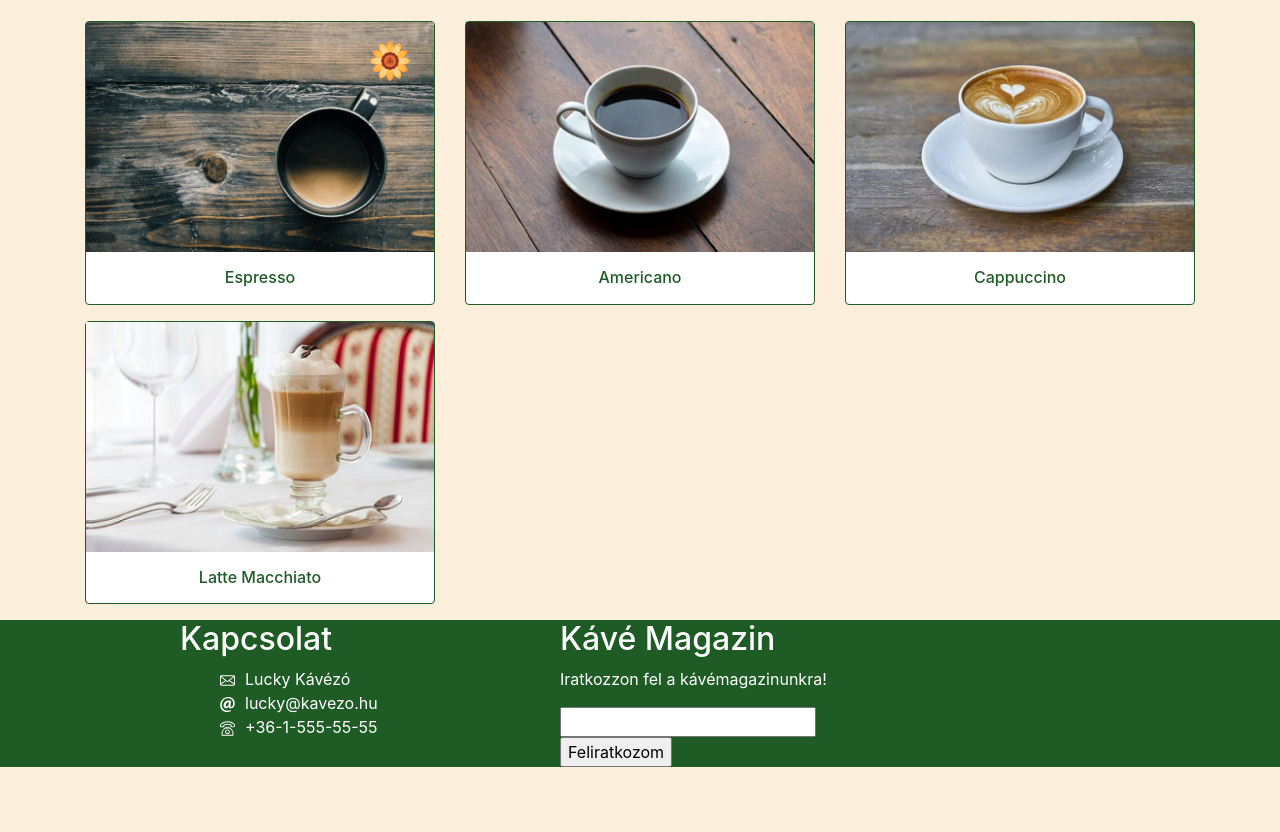
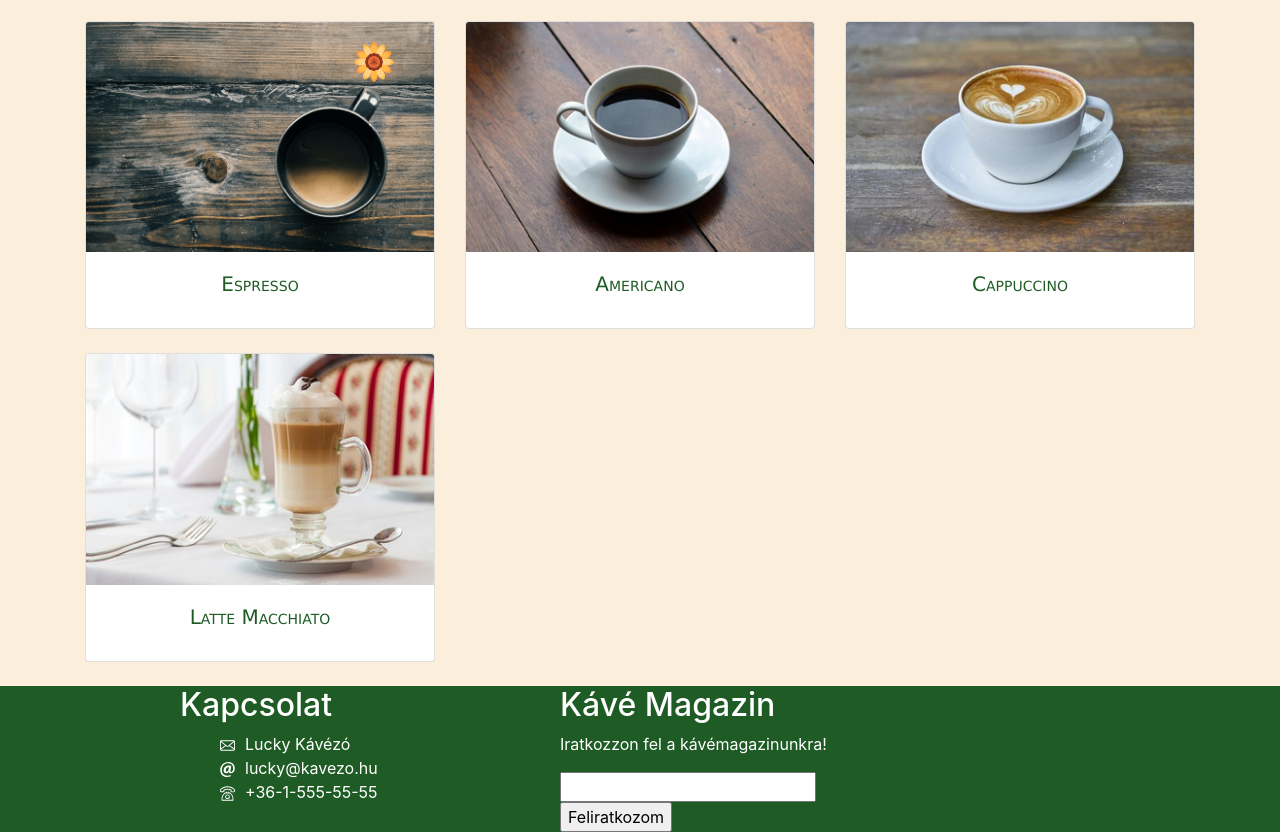
Before and after one commit to kepzes2021/kepzes2021.github.io, a plain HTML site: page kavefajtak.html in a window 1280 px wide. Shown: the part 475-1307 px from the top of the page. Before the commit the page ends 1242 px from the top, so only its background shows below. Drawn offline with nearby package versions, Linux system fonts and the light colour scheme; a web font is replaced by a local one.

Commit message:
modal, card elkészítése

```diff
--- a/css/style.css
+++ b/css/style.css
@@ -1,8 +1,12 @@
 @import url('https://fonts.googleapis.com/css2?family=Fredericka+the+Great&display=swap');
 
 /*oldalbeállítások*/
-body:not(#home){
+body:not(#home), .modal-content{
     background-color: #fbefdb;
+}
+
+.modal-header, .modal-footer{
+    background-color: rgb(209, 190, 154);
 }
 
 #home{
@@ -62,14 +66,9 @@ h1:not(#home h1){
     background-color: #fff;
 }
 
-.kave h2 {
-    font-size: 1rem;
-    text-align: center;
-    margin-top: 1rem;
-    margin-bottom: 1rem;
-}
 
-.kave:hover {
+
+.card:hover {
     box-shadow: 0px 0px 5px #1f5b25;
 }
 
@@ -78,6 +77,10 @@ h5{
     font-variant: small-caps;
     color: #1f5c25;
     font-family: Verdana, Geneva, Tahoma, sans-serif;
+}
+
+a:hover {
+    text-decoration: none;
 }
 
 /*lábléc*/
--- a/kavefajtak.html
+++ b/kavefajtak.html
@@ -36,31 +36,83 @@
                 <h1 class="my-4">Lucky - Kávéfajták</h1>
             </div>
         </div>
+        <div class="row row-cols-1 row-cols-md-3">
+            <div class="col mb-4">
+                <a href="#" data-toggle="modal" data-target="#espressoModal">
+              <div class="card">
+                <img src="img/sunflower.svg" id="napiajanlat" alt="" title="Napi ajánlat">
+                <img src="./img/kave-min.png" class="card-img-top" alt="Espresso">
+                <div class="card-body">
+                  <h5 class="card-title">Espresso</h5>
+                </div>
+              </div>
+              </a>
+            </div>
+            <div class="col mb-4">
+                <a href="#">
+              <div class="card">
+                <img src="./img/americano_k.png" class="card-img-top" alt="Americano">
+                <div class="card-body">
+                  <h5 class="card-title">Americano</h5>
+                </div>
+              </div>
+              </a>
+            </div>
+            <div class="col mb-4">
+                <a href="#">
+              <div class="card">
+                <img src="./img/cappuccino_k.png" class="card-img-top" alt="Cappuccino">
+                <div class="card-body">
+                  <h5 class="card-title">Cappuccino</h5>
+                </div>
+              </div>
+              </a>
+            </div>
+            <div class="col mb-4">
+                <a href="#">
+              <div class="card">
+                <img src="./img/latte_k.png" class="card-img-top" alt="Latte Macchiato">
+                <div class="card-body">
+                  <h5 class="card-title">Latte Macchiato</h5>
+                </div>
+              </div>
+              </a>
+            </div>
+          </div>
     </div>
 
-    <div class="container">
-        <div class="row">
-            <div class="col-lg-4"><div class="kave">
-                <img src="img/sunflower.svg" id="napiajanlat" alt="">
-                <img src="./img/kave-min.png" alt="kávé" class="img-fluid">
-                <h2>Espresso</h2>
-            </div></div>
-            <div class="col-lg-4"><div class="kave">
-                <img src="./img/americano_k.png" alt="kávé" class="img-fluid">
-                <h2>Americano</h2>
-            </div></div>
-            <div class="col-lg-4"><div class="kave">
-                <img src="./img/cappuccino_k.png" alt="kávé" class="img-fluid">
-                <h2>
-                    Cappuccino
-                </h2>
-            </div></div>
-            <div class="col-lg-4"><div class="kave">
-                <img src="./img/latte_k.png" alt="kávé" class="img-fluid">
-                <h2>Latte Macchiato</h2>
-            </div></div>
+
+  <!-- Modal -->
+  <div class="modal fade" id="espressoModal" tabindex="-1" aria-labelledby="exampleModalLabel" aria-hidden="true">
+    <div class="modal-dialog modal-xl">
+      <div class="modal-content">
+        <div class="modal-header">
+          <h5 class="modal-title" id="exampleModalLabel">Modal title</h5>
+          <button type="button" class="close" data-dismiss="modal" aria-label="Close">
+            <span aria-hidden="true">&times;</span>
+          </button>
         </div>
+        <div class="modal-body">
+          <div class="container-fluid">
+              <div class="row">
+                  <div class="col-sm-4">
+                      <img src="./img/kave-min.png" alt="Espresso" class="img-fluid">
+                  </div>
+                  <div class="col-sm-8">
+                      <h2>Espresso</h2>
+                      <p>Lorem ipsum dolor sit amet consectetur, adipisicing elit. Perspiciatis cum ullam tempore assumenda deserunt autem facilis dolores ex id molestias! Magni quo eius nam deserunt voluptates quae, quos debitis dolorem.</p>
+                      <p>Magni, quaerat! Maiores unde sequi, in iste excepturi perferendis, recusandae, natus ad saepe harum iusto. Ut optio necessitatibus dignissimos esse ducimus architecto doloremque, qui praesentium tempora, quis ipsam, fuga saepe.</p>
+                  </div>
+              </div>
+          </div>
+        </div>
+        <div class="modal-footer">
+          <button type="button" class="btn btn-success" data-dismiss="modal">Bezárás</button>
+
+        </div>
+      </div>
     </div>
+  </div>
 
     <div class="footer">
     <footer class="container">
```
Also changed, not shown: index.html (+3 -0 lines), sutik.html (+4 -1 lines).
